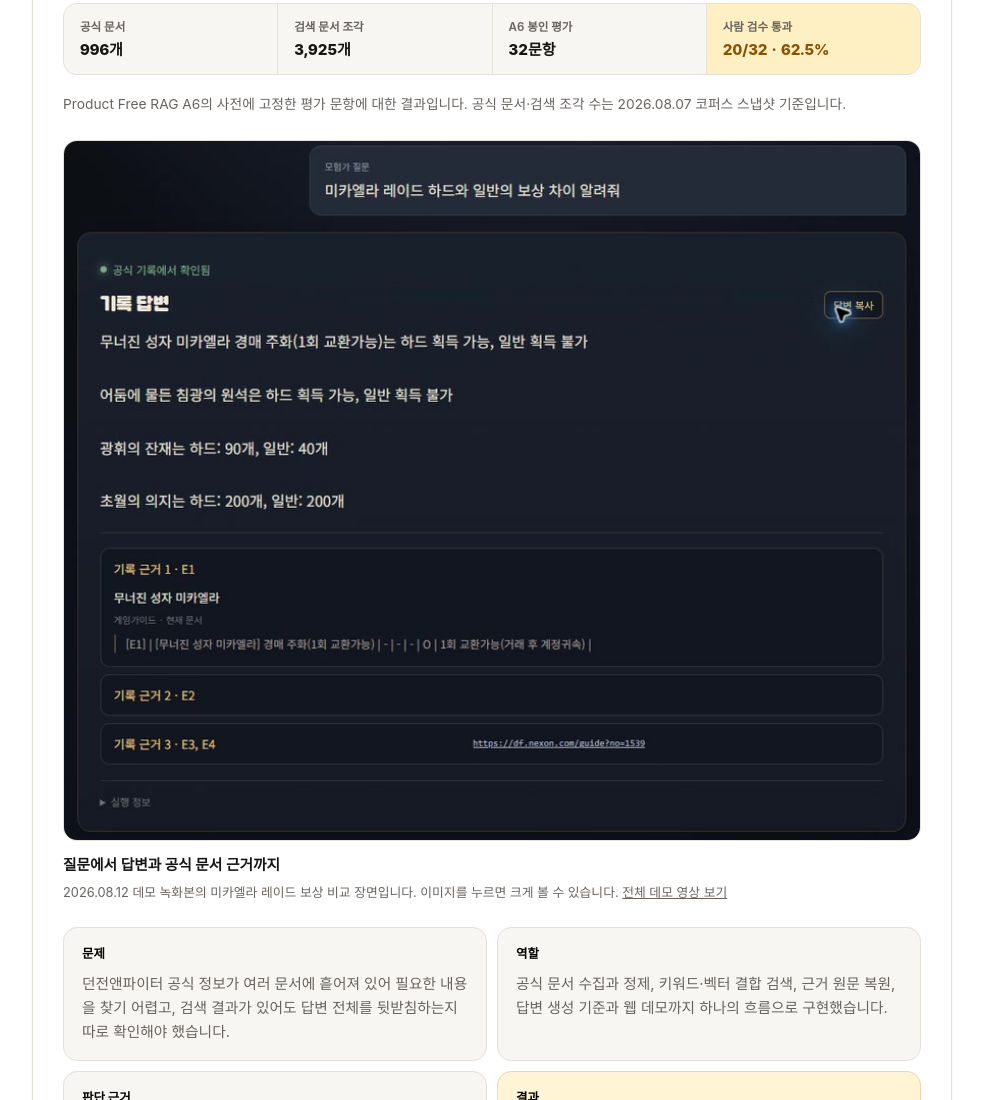
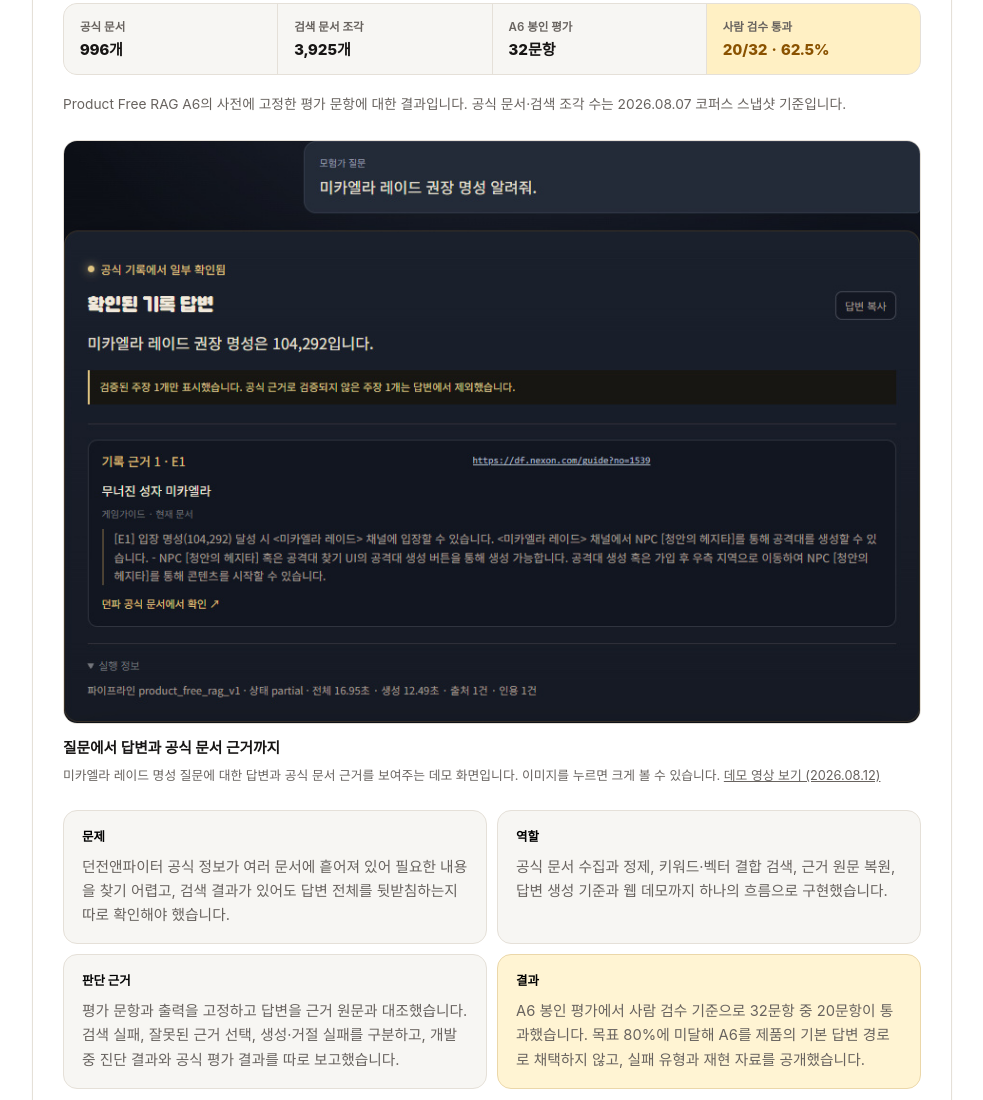
Before and after one commit to kimtaehoon1107-gif/llm-portfolio, a plain HTML site: page nexon-data/index.html in a window 1280 px wide. Shown: the part 4672-5772 px from the top of the page, without its empty margins (148-1131 px from the left). Drawn offline with Linux system fonts and the light colour scheme; a web font is replaced by a local one.

Commit message:
Replace RAG demo image with supplied screenshot

```diff
--- a/nexon-data/index.html
+++ b/nexon-data/index.html
@@ -207,10 +207,10 @@
         </div>
         <p class="project-note">Product Free RAG A6의 사전에 고정한 평가 문항에 대한 결과입니다. 공식 문서·검색 조각 수는 2026.08.07 코퍼스 스냅샷 기준입니다.</p>
         <figure class="project-preview">
-          <a href="assets/dnf-rag-demo-20260812.jpg" target="_blank" rel="noopener" aria-label="DNF 질의응답 데모 화면 크게 보기">
-            <img src="assets/dnf-rag-demo-20260812.jpg" alt="미카엘라 레이드 일반·하드 보상 차이를 질문한 데모 화면. 보상별 답변과 공식 문서의 기록 근거를 함께 보여줍니다." width="840" height="686" loading="lazy" decoding="async">
+          <a href="assets/dnf-rag-demo-20260910.jpg" target="_blank" rel="noopener" aria-label="DNF 질의응답 데모 화면 크게 보기">
+            <img src="assets/dnf-rag-demo-20260910.jpg" alt="미카엘라 레이드 명성을 질문한 데모 화면. 답변과 검증 안내, 공식 문서의 기록 근거를 함께 보여줍니다." width="900" height="612" loading="lazy" decoding="async">
           </a>
-          <figcaption><strong>질문에서 답변과 공식 문서 근거까지</strong><span>2026.08.12 데모 녹화본의 미카엘라 레이드 보상 비교 장면입니다. 이미지를 누르면 크게 볼 수 있습니다. <a href="https://github.com/kimtaehoon1107-gif/dnf-domain-qa-slm-rag/releases/tag/demo-recording-20260812" target="_blank" rel="noopener">전체 데모 영상 보기</a></span></figcaption>
+          <figcaption><strong>질문에서 답변과 공식 문서 근거까지</strong><span>미카엘라 레이드 명성 질문에 대한 답변과 공식 문서 근거를 보여주는 데모 화면입니다. 이미지를 누르면 크게 볼 수 있습니다. <a href="https://github.com/kimtaehoon1107-gif/dnf-domain-qa-slm-rag/releases/tag/demo-recording-20260812" target="_blank" rel="noopener">데모 영상 보기 (2026.08.12)</a></span></figcaption>
         </figure>
         <div class="project-story-grid">
           <div class="story-item"><strong>문제</strong><p>던전앤파이터 공식 정보가 여러 문서에 흩어져 있어 필요한 내용을 찾기 어렵고, 검색 결과가 있어도 답변 전체를 뒷받침하는지 따로 확인해야 했습니다.</p></div>
```
Also changed, not shown: nexon-data/assets/dnf-rag-demo-20260812.jpg (deleted), nexon-data/assets/dnf-rag-demo-20260910.jpg (added).
